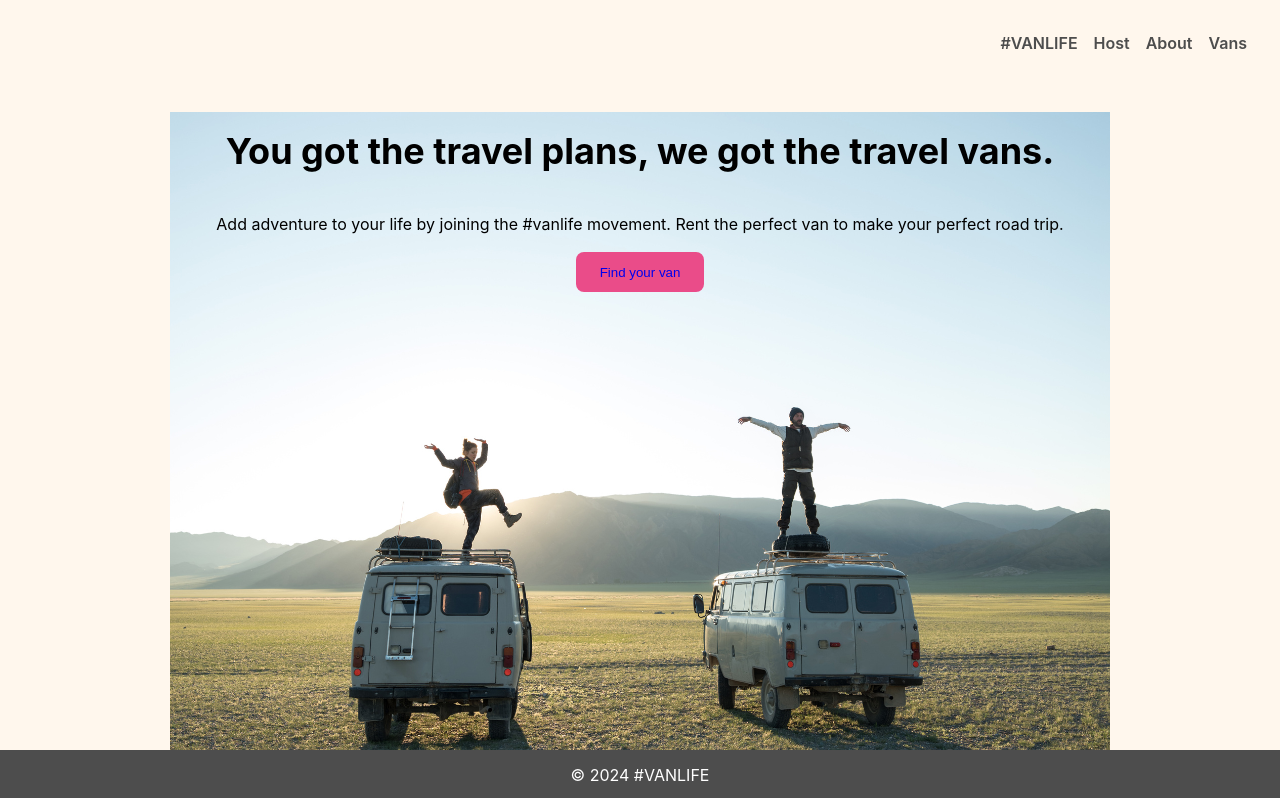
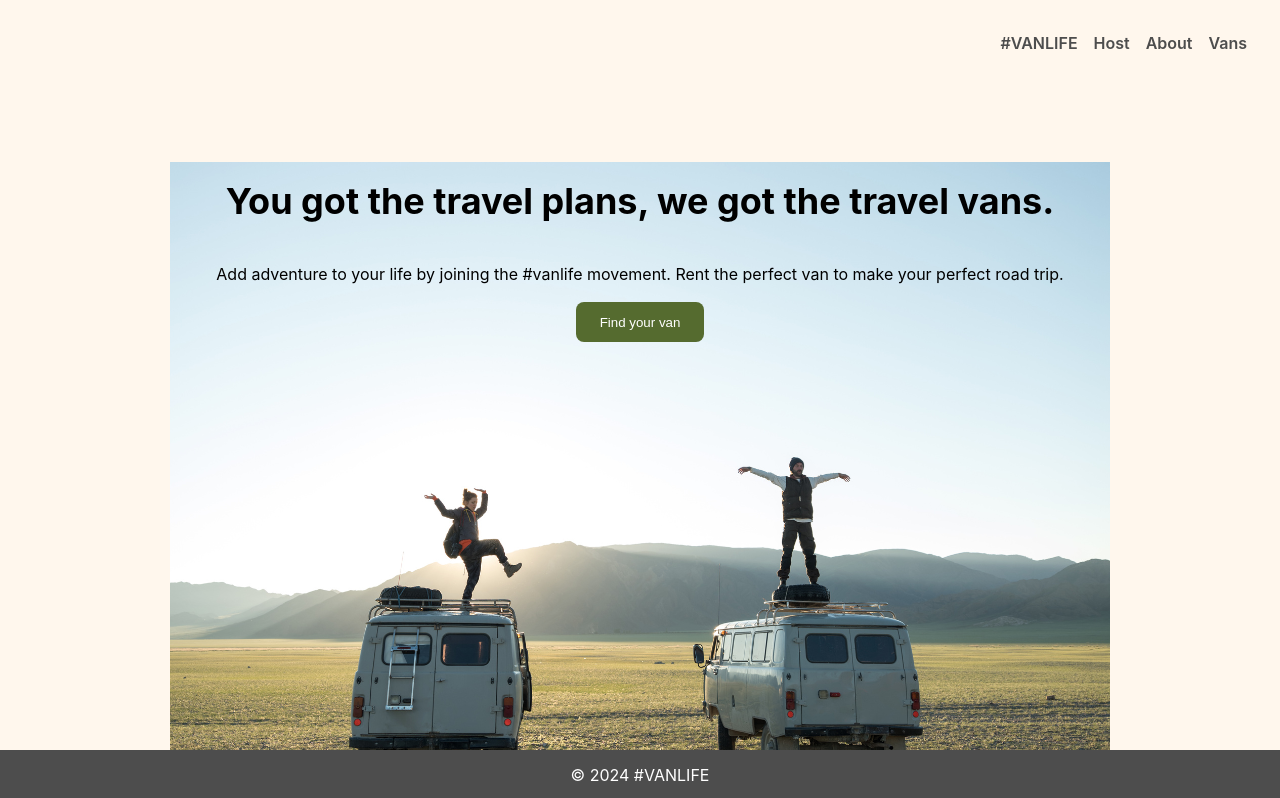
Before and after one commit to momoesse/vanlife, a React (Create React App) app: page / in a window 1280 px wide. Shown: the top 798 px of the page. Built offline with nearby package versions, Linux system fonts and the light colour scheme; what miragejs would draw is missing.

Commit message:
adding style classes

```diff
--- a/src/App.css
+++ b/src/App.css
@@ -24,6 +24,7 @@ a {
   background: url("./images/homepage--photo.png") no-repeat center center;
   height: 100vh;
   padding: 45px 23px;
+  margin: 50px 0 100px 0;
   display: flex;
   flex-direction: column;
   align-items: center;
@@ -39,8 +40,12 @@ a {
   line-height: 24px;
 }
 
+.home--container a {
+  color: white;
+}
+
 button {
-  background-color: #EA4C89;
+  background-color:darkolivegreen;
   border-radius: 8px;
   border-style: none;
   height: 40px;
@@ -122,6 +127,10 @@ footer {
   max-width: 150px;
 }
 
+.host-van--info {
+  padding-left: 20px;
+}
+
 .badge {
   background-color:orange;
   color: white;
@@ -153,6 +162,7 @@ footer {
 .host--van--photos img {
   border-radius: 5%;
   max-width: 300px;
+  margin: 20px;
 }
 
 .filter-bar--vans button {
--- a/src/components/Host/HostVanDetail.js
+++ b/src/components/Host/HostVanDetail.js
@@ -25,7 +25,7 @@ export default function HostVanDetail() {
                 <div>
                     <div key={currentVan[0].id} className="host-van--container">
                         <img src={currentVan[0].imageUrl} />
-                        <div>
+                        <div className="host-van--info">
                             <p><span className="badge">{currentVan[0].type}</span></p>
                             <p>{currentVan[0].name}</p>
                             <p>€{currentVan[0].price}/day</p>
--- a/src/components/Host/HostVans.js
+++ b/src/components/Host/HostVans.js
@@ -33,7 +33,7 @@ export default function HostVans() {
             <Link to={`./${el.id}`} aria-label={`View details for ${el.name}, priced at ${el.price} per day`}>
                 <div key={el.id} className="host-van--container">
                     <img src={el.imageUrl} />
-                    <div>
+                    <div className="host-van--info">
                         <p>{el.name}</p>
                         <p>€{el.price}/day</p>
                     </div>
```
